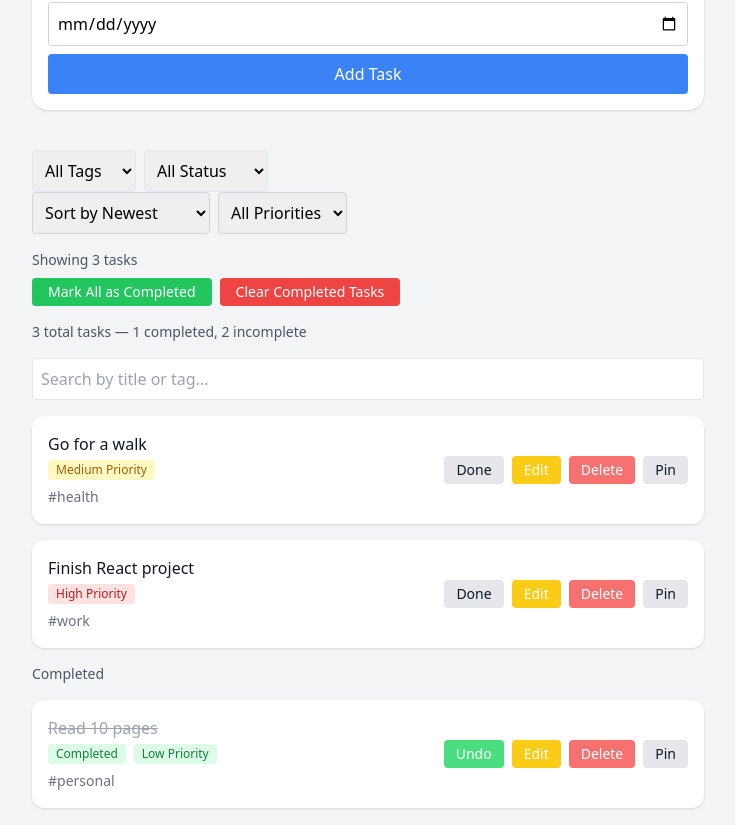
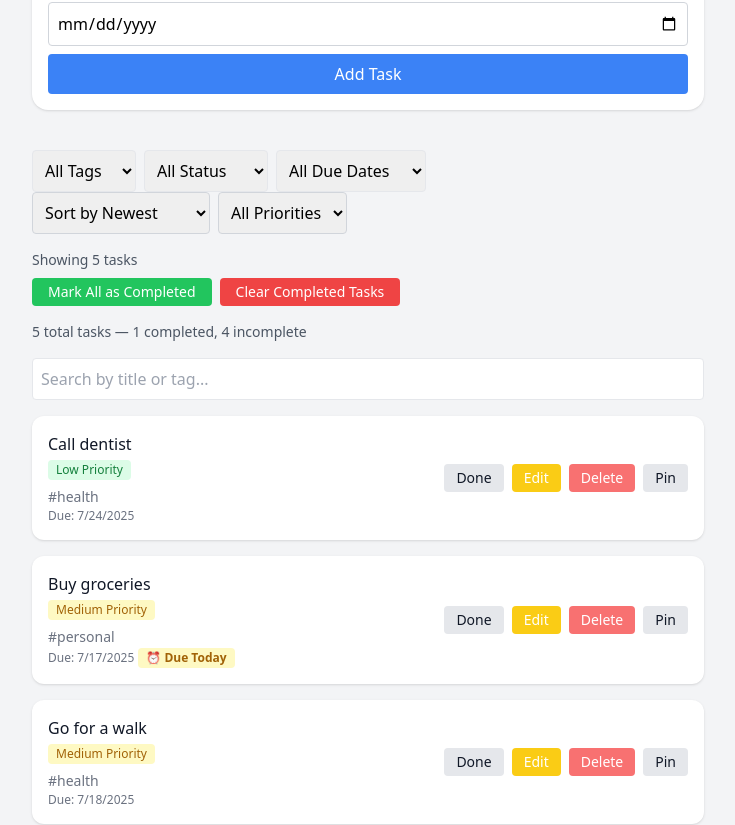
Before and after one commit to thinh241006/Task-manager, a React (Vite) app: page / in a window 1280 px wide. Shown: the part 316-1141 px from the top of the page, without its empty margins (272-1007 px from the left). Built offline with nearby package versions, Linux system fonts and the light colour scheme.

Commit message:
updated visual for due date task

```diff
--- a/src/App.jsx
+++ b/src/App.jsx
@@ -10,9 +10,11 @@ import { Toaster, toast } from 'react-hot-toast';
 const priorityOrder = { High: 3, Medium: 2, Low: 1 };
 
 const mockTasks = [
-  { id: 1, title: "Finish React project", tag: "work", completed: false, pinned: false, priority: 'High' },
+  { id: 1, title: "Finish React project", tag: "work", completed: false, pinned: false, priority: 'High', dueDate: new Date(Date.now() - 2 * 24 * 60 * 60 * 1000).toISOString() },
   { id: 2, title: "Read 10 pages", tag: "personal", completed: true, pinned: false, priority: 'Low' },
-  { id: 3, title: "Go for a walk", tag: "health", completed: false, pinned: false, priority: 'Medium' }
+  { id: 3, title: "Go for a walk", tag: "health", completed: false, pinned: false, priority: 'Medium', dueDate: new Date(Date.now() + 24 * 60 * 60 * 1000).toISOString() },
+  { id: 4, title: "Buy groceries", tag: "personal", completed: false, pinned: false, priority: 'Medium', dueDate: new Date().toISOString() },
+  { id: 5, title: "Call dentist", tag: "health", completed: false, pinned: false, priority: 'Low', dueDate: new Date(Date.now() + 7 * 24 * 60 * 60 * 1000).toISOString() }
 ];
 
 function App() {
@@ -29,6 +31,7 @@ function App() {
   const [filterStatus, setFilterStatus] = useState('All');
   const [sortOption, setSortOption] = useState('newest');
   const [filterPriority, setFilterPriority] = useState('All');
+  const [filterDueDate, setFilterDueDate] = useState('All');
   const [searchQuery, setSearchQuery] = useState('');
 
   const handleToggleComplete = (id) => {
@@ -48,18 +51,60 @@ function App() {
   const availableTags = [...new Set(tasks.map(task => task.tag))].filter(tag => tag);
 
   const filteredTasks = tasks
-  .filter(task =>
-    (filterTag === 'All' || task.tag === filterTag) &&
-    (filterPriority === 'All' || task.priority === filterPriority) &&
-    (filterStatus === 'All' ||
-      (filterStatus === 'completed' && task.completed) ||
-      (filterStatus === 'incomplete' && !task.completed)) &&
-    (
-      searchQuery === '' ||
-      task.title.toLowerCase().includes(searchQuery.toLowerCase()) ||
-      task.tag.toLowerCase().includes(searchQuery.toLowerCase())
-    )
-  );
+  .filter(task => {
+    // Tag filter
+    if (filterTag !== 'All' && task.tag !== filterTag) return false;
+
+    // Priority filter
+    if (filterPriority !== 'All' && task.priority !== filterPriority) return false;
+
+    // Status filter
+    if (filterStatus !== 'All') {
+      if (filterStatus === 'completed' && !task.completed) return false;
+      if (filterStatus === 'incomplete' && task.completed) return false;
+    }
+
+    // Due date filter
+    if (filterDueDate !== 'All') {
+      const today = new Date();
+      const tomorrow = new Date(today);
+      tomorrow.setDate(tomorrow.getDate() + 1);
+      tomorrow.setHours(0, 0, 0, 0);
+
+      const endOfWeek = new Date(today);
+      endOfWeek.setDate(endOfWeek.getDate() + 7);
+      endOfWeek.setHours(23, 59, 59, 999);
+
+      const taskDueDate = task.dueDate ? new Date(task.dueDate) : null;
+
+      switch (filterDueDate) {
+        case 'overdue':
+          if (!taskDueDate || taskDueDate >= today || task.completed) return false;
+          break;
+        case 'dueToday':
+          if (!taskDueDate || taskDueDate.getTime() !== today.getTime() || task.completed) return false;
+          break;
+        case 'dueTomorrow':
+          if (!taskDueDate || taskDueDate.getTime() !== tomorrow.getTime() || task.completed) return false;
+          break;
+        case 'dueThisWeek':
+          if (!taskDueDate || taskDueDate > endOfWeek || task.completed) return false;
+          break;
+        case 'noDueDate':
+          if (taskDueDate) return false;
+          break;
+      }
+    }
+
+    // Search filter
+    if (searchQuery !== '') {
+      const matchesSearch = task.title.toLowerCase().includes(searchQuery.toLowerCase()) ||
+                           task.tag.toLowerCase().includes(searchQuery.toLowerCase());
+      if (!matchesSearch) return false;
+    }
+
+    return true;
+  });
 
   const handleEdit = (id, newTitle, newTag, newPriority, newDueDate) => {
     setTasks(prev =>
@@ -93,6 +138,30 @@ function App() {
       if (sortOption === 'completed') return (b.completed === a.completed) ? 0 : b.completed ? -1 : 1;
       if (sortOption === 'priority') {
         return (priorityOrder[b.priority] || 0) - (priorityOrder[a.priority] || 0);
+      }
+      if (sortOption === 'dueDate') {
+        // Sort by due date: overdue first, then due today, then due tomorrow, then future dates
+        const today = new Date();
+        const tomorrow = new Date(today);
+        tomorrow.setDate(tomorrow.getDate() + 1);
+        tomorrow.setHours(0, 0, 0, 0);
+
+        const aDueDate = a.dueDate ? new Date(a.dueDate) : null;
+        const bDueDate = b.dueDate ? new Date(b.dueDate) : null;
+
+        // Tasks without due dates go to the end
+        if (!aDueDate && !bDueDate) return 0;
+        if (!aDueDate) return 1;
+        if (!bDueDate) return -1;
+
+        // Overdue tasks first
+        const aOverdue = aDueDate < today && !a.completed;
+        const bOverdue = bDueDate < today && !b.completed;
+        if (aOverdue && !bOverdue) return -1;
+        if (!aOverdue && bOverdue) return 1;
+
+        // Then by actual due date
+        return aDueDate - bDueDate;
       }
       return 0;
     })
@@ -137,6 +206,8 @@ function App() {
             setFilterTag={setFilterTag}
             filterStatus={filterStatus}
             setFilterStatus={setFilterStatus}
+            filterDueDate={filterDueDate}
+            setFilterDueDate={setFilterDueDate}
             availableTags={availableTags}
           />
         </div>
@@ -154,6 +225,7 @@ function App() {
             <option value="az">Sort A-Z</option>
             <option value="completed">Sort by Completed</option>
             <option value="priority">Sort by Priority</option>
+            <option value="dueDate">Sort by Due Date</option>
           </select>
 
           <select
@@ -167,13 +239,14 @@ function App() {
             <option value="Low">Low</option>
           </select>
         </div>
-        {(filterTag !== 'All' || filterStatus !== 'All' || searchQuery || filterPriority !== 'All') && (
+        {(filterTag !== 'All' || filterStatus !== 'All' || searchQuery || filterPriority !== 'All' || filterDueDate !== 'All') && (
           <button
             onClick={() => {
               setFilterTag('All');
               setFilterStatus('All');
               setSearchQuery('');
               setFilterPriority('All');
+              setFilterDueDate('All');
             }}
             className="mb-4 px-3 py-1 bg-gray-300 dark:bg-gray-700 text-gray-700 dark:text-gray-300 rounded hover:bg-gray-400 dark:hover:bg-gray-600"
           >
--- a/src/components/Filters.jsx
+++ b/src/components/Filters.jsx
@@ -1,6 +1,6 @@
 import React from 'react';
 
-function Filters({ filterTag, setFilterTag, filterStatus, setFilterStatus, availableTags }) {
+function Filters({ filterTag, setFilterTag, filterStatus, setFilterStatus, filterDueDate, setFilterDueDate, availableTags }) {
   return (
     <div className="flex flex-wrap gap-2">
       <select
@@ -25,6 +25,19 @@ function Filters({ filterTag, setFilterTag, filterStatus, setFilterStatus, avail
         <option value="completed">Completed</option>
         <option value="incomplete">Incomplete</option>
       </select>
+
+      <select
+        value={filterDueDate}
+        onChange={(e) => setFilterDueDate(e.target.value)}
+        className="p-2 border rounded dark:bg-slate-700 dark:text-slate-100 dark:border-slate-600"
+      >
+        <option value="All">All Due Dates</option>
+        <option value="overdue">Overdue</option>
+        <option value="dueToday">Due Today</option>
+        <option value="dueTomorrow">Due Tomorrow</option>
+        <option value="dueThisWeek">Due This Week</option>
+        <option value="noDueDate">No Due Date</option>
+      </select>
     </div>
   )
 }
--- a/src/components/TaskCard.jsx
+++ b/src/components/TaskCard.jsx
@@ -91,15 +91,39 @@ function TaskCard({ task, onToggleComplete, onDelete, onEdit, onTogglePin }) {
             <span className="text-sm text-gray-500 dark:text-slate-400">#{task.tag}</span>
 
             {task.dueDate && (
-              <p className="text-xs text-gray-500 dark:text-slate-400">
-                Due: {new Date(task.dueDate).toLocaleDateString()}
-              </p>
-            )}
+              <div className="flex items-center gap-1">
+                <span className="text-xs text-gray-500 dark:text-slate-400">
+                  Due: {new Date(task.dueDate).toLocaleDateString()}
+                </span>
+                {(() => {
+                  const dueDate = new Date(task.dueDate);
+                  const today = new Date();
+                  const tomorrow = new Date(today);
+                  tomorrow.setDate(tomorrow.getDate() + 1);
+                  tomorrow.setHours(0, 0, 0, 0);
 
-            {task.dueDate && new Date(task.dueDate) < new Date() && !task.completed && (
-              <p className="text-xs text-red-500 dark:text-red-400 font-semibold">
-                Overdue!
-              </p>
+                  if (dueDate < today && !task.completed) {
+                    return (
+                      <span className="text-xs bg-red-100 dark:bg-red-900 text-red-700 dark:text-red-300 px-2 py-0.5 rounded font-semibold">
+                        ⚠️ Overdue
+                      </span>
+                    );
+                  } else if (dueDate.getTime() === tomorrow.getTime() && !task.completed) {
+                    return (
+                      <span className="text-xs bg-orange-100 dark:bg-orange-900 text-orange-700 dark:text-orange-300 px-2 py-0.5 rounded font-semibold">
+                        🔥 Due Tomorrow
+                      </span>
+                    );
+                  } else if (dueDate.getTime() === today.getTime() && !task.completed) {
+                    return (
+                      <span className="text-xs bg-yellow-100 dark:bg-yellow-900 text-yellow-700 dark:text-yellow-300 px-2 py-0.5 rounded font-semibold">
+                        ⏰ Due Today
+                      </span>
+                    );
+                  }
+                  return null;
+                })()}
+              </div>
             )}
           </>
         )}
```
